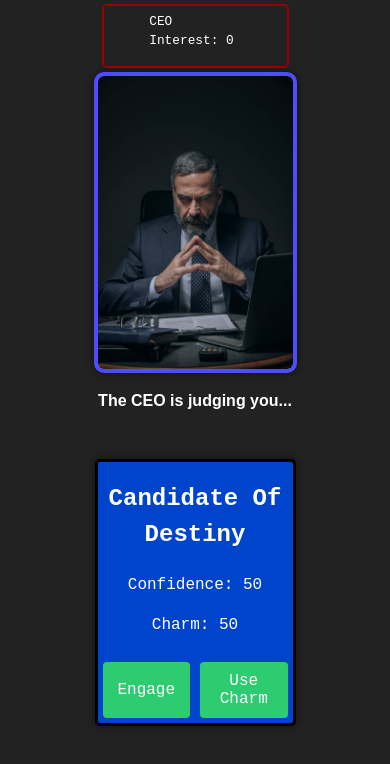
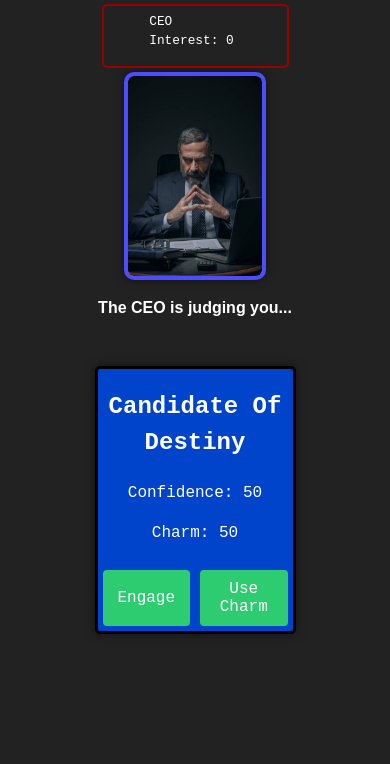
Before and after one commit to Joshsilas/InterviewQuest, a React (Vite) app: page /CeoLevel in a window 390 px wide. Shown: the top 764 px of the page. Built offline with nearby package versions, Linux system fonts and the light colour scheme.

Commit message:
mobile ish

```diff
--- a/src/Components/CeoLevel/CeoLevel.css
+++ b/src/Components/CeoLevel/CeoLevel.css
@@ -0,0 +1,28 @@
+.CeobossImage{
+    background-color: #b0b0ec;
+    border: 4px solid #4d4dff;
+    border-radius: 10px;
+    box-shadow: 0 0 10px rgba(0, 0, 0, 0.5);
+    text-align: center;
+    font-family: 'Courier New', monospace;
+    object-fit: contain;
+    max-width: 400px;
+    max-height: 450px;
+}
+
+.CeoLevelBody{
+    background-color: #222;
+}
+
+
+@media (max-width: 1700px) {
+    .CeobossImage {
+        max-height: 280px;
+    }
+}
+
+@media (max-width: 800px) {
+    .CeobossImage {
+        max-height: 200px;
+    }
+}
--- a/src/Components/CeoLevel/index.jsx
+++ b/src/Components/CeoLevel/index.jsx
@@ -216,10 +216,10 @@ const CeoLevel = () => {
     }, [isBossAttacking]);
 
     return (
-        <>
+        <div className="CeoLevelBody">
             <Boss bossName={"CEO Interest:"} bossInterest={bossInterest} maxInterest={500} />
             <div className="recruiterLevel">
-                <img className="bossImage" src="/src/assets/ceo.jpg" />
+                <img className="CeobossImage" src="/src/assets/ceo.jpg" />
             </div>
             <div className="boss-powers-layout">
                 {isBossAttacking ? null : <p className="boss-powers">The CEO is judging you...</p>}
@@ -238,7 +238,7 @@ const CeoLevel = () => {
                 selectedSkill={selectedSkill}
                 setSelectedSkill={setSelectedSkill}
             />
-        </>
+        </div>
     );
 };
 
--- a/src/Components/PlayerActions/PlayerActions.css
+++ b/src/Components/PlayerActions/PlayerActions.css
@@ -45,7 +45,7 @@
     background-color: #2ecc71;
 }
 
-@media (max-width: 767px) {
+@media (max-width: 1700px) {
     .charm-skill-button::after,
     .attackButton::after {
         top: -300%;
--- a/src/Components/RecruiterLevel/Recruiterlevel.css
+++ b/src/Components/RecruiterLevel/Recruiterlevel.css
@@ -17,8 +17,8 @@ body {
     text-align: center;
     font-family: 'Courier New', monospace;
     object-fit: contain;
-    max-width: 400px;
-    max-height: 300px;
+    max-width: 600px;
+    max-height: 400px;
 }
 
 .recruiterLevel {
@@ -53,7 +53,13 @@ body {
     background-color: #27ae60;
 }
 
-@media (max-width: 767px) {
+@media (max-width: 1700px) {
+    .bossImage {
+        max-width: 22%;
+    }
+}
+
+@media (max-width: 800px) {
     .bossImage {
         max-width: 50%;
     }
```
